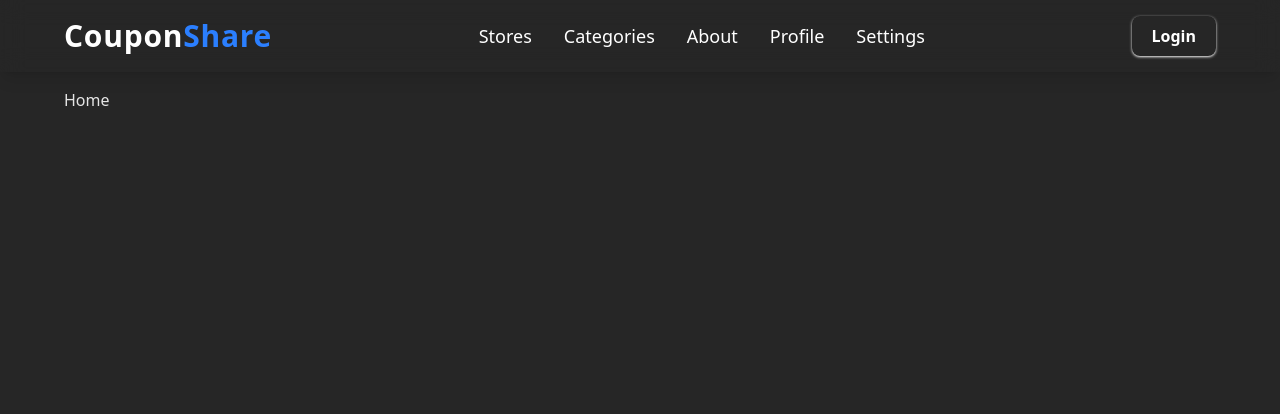
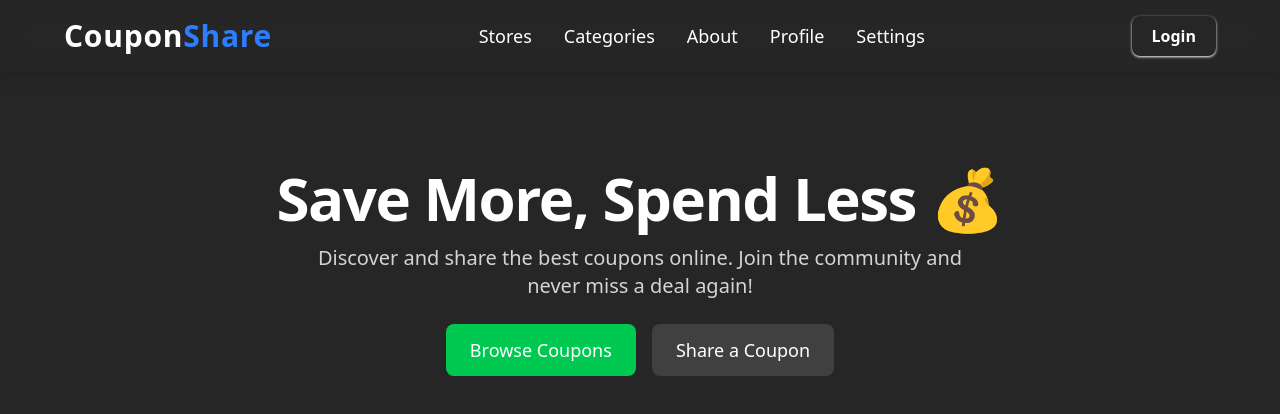
Before and after one commit to Joyal-George-KJ/CouponShare, a React (Vite) app: page / in a window 1280 px wide. Shown: the top 414 px of the page. Built offline with nearby package versions, Linux system fonts and the light colour scheme.

Commit message:
Hero section created

```diff
--- a/src/screen/Home.jsx
+++ b/src/screen/Home.jsx
@@ -1,9 +1,26 @@
 import React from "react";
+import { Link } from "react-router-dom";
 
 function Home() {
     return (
-        <div>
-            Home
+        <div className="relative w-full h-full bg-neutral-800 text-white py-20 flex flex-col items-center text-center">
+
+            <h1 className="mobile:text-2xl tablet:text-4xl laptop:text-6xl font-extrabold tracking-tight">
+                Save More, Spend Less 💰
+            </h1>
+            <p className="mt-4 text-lg md:text-xl text-neutral-300 max-w-2xl">
+                Discover and share the best coupons online. Join the community
+                and never miss a deal again!
+            </p>
+
+            <div className="mt-6 flex flex-row gap-4">
+                <Link to={"/stores"} className="bg-green-500 text-white px-6 py-3 mobile:text-base md:text-lg font-medium rounded-lg hover:bg-green-600 transition-all">
+                    Browse Coupons
+                </Link>
+                <button className="bg-neutral-700 text-white px-6 py-3 mobile:text-base md:text-lg font-medium rounded-lg hover:bg-neutral-600 transition-all">
+                    Share a Coupon
+                </button>
+            </div>
         </div>
     );
 }
```
